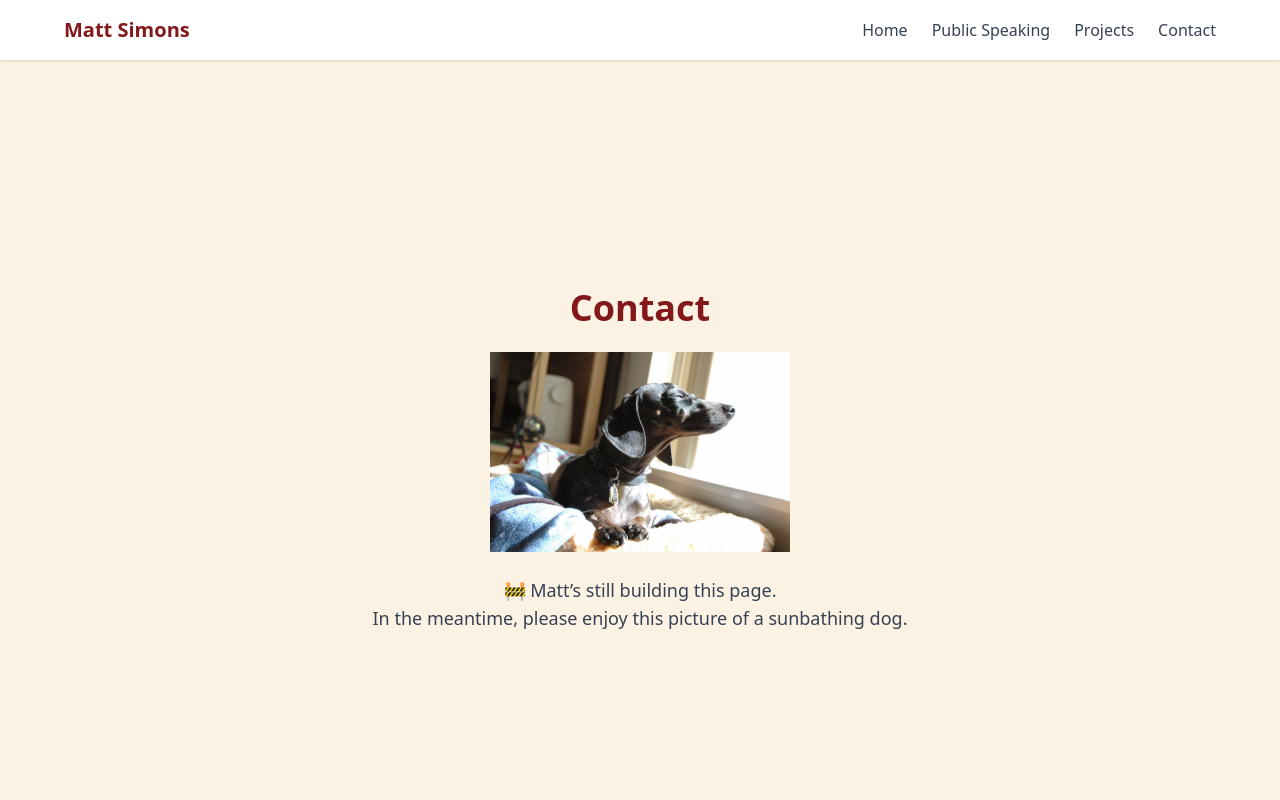
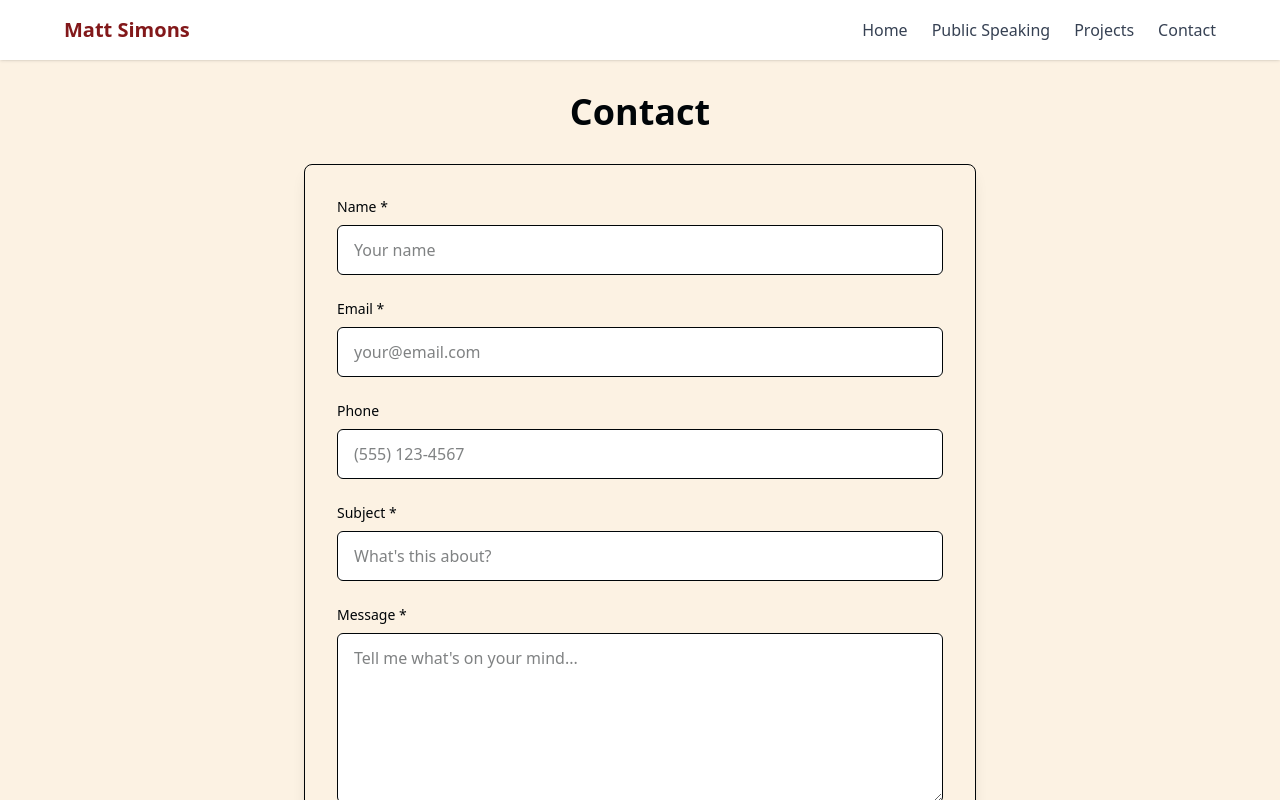
Before and after one commit to thatsimonsguy/career-site, a Next.js app: page /contact in a window 1280 px wide. Shown: the top 800 px of the page. Built offline with nearby package versions, Linux system fonts and the light colour scheme.

Commit message:
rough first draft of contact page

```diff
--- a/app/contact/page.tsx
+++ b/app/contact/page.tsx
@@ -1,26 +1,194 @@
 'use client';
 
+import { useState } from 'react';
 import Header from "@/app/components/Header";
 import Footer from "@/app/components/Footer";
-import Image from "next/image";
 
 export default function ContactPage() {
+    const [formData, setFormData] = useState({
+        name: '',
+        email: '',
+        phone: '',
+        subject: '',
+        body: ''
+    });
+    const [isSubmitting, setIsSubmitting] = useState(false);
+    const [submitStatus, setSubmitStatus] = useState<'idle' | 'success' | 'error'>('idle');
+    const [errorMessage, setErrorMessage] = useState('');
+
+    const handleChange = (e: React.ChangeEvent<HTMLInputElement | HTMLTextAreaElement>) => {
+        const { name, value } = e.target;
+        setFormData(prev => ({
+            ...prev,
+            [name]: value
+        }));
+    };
+
+    const handleSubmit = async (e: React.FormEvent) => {
+        e.preventDefault();
+
+        if (!formData.name.trim() || !formData.email.trim() || !formData.subject.trim() || !formData.body.trim()) {
+            setSubmitStatus('error');
+            setErrorMessage('Please fill in all required fields (name, email, subject, and message).');
+            return;
+        }
+
+        const emailRegex = /^[^\s@]+@[^\s@]+\.[^\s@]+$/;
+        if (!emailRegex.test(formData.email)) {
+            setSubmitStatus('error');
+            setErrorMessage('Please enter a valid email address.');
+            return;
+        }
+
+        setIsSubmitting(true);
+        setSubmitStatus('idle');
+        setErrorMessage('');
+
+        try {
+            const structuredBody = `Name: ${formData.name}
+Email: ${formData.email}${formData.phone.trim() ? `
+Phone: ${formData.phone}` : ''}
+
+Message:
+${formData.body}`;
+
+            const formDataObj = new FormData();
+            formDataObj.append('subject', formData.subject);
+            formDataObj.append('body', structuredBody);
+
+            const response = await fetch('https://matthewpsimons.com/contact', {
+                method: 'POST',
+                headers: {
+                    'Origin': 'https://matthewpsimons.com'
+                },
+                body: formDataObj
+            });
+
+            if (response.ok) {
+                setSubmitStatus('success');
+                setFormData({ subject: '', body: '' });
+            } else {
+                throw new Error(`Server responded with status: ${response.status}`);
+            }
+        } catch (error) {
+            setSubmitStatus('error');
+            setErrorMessage(error instanceof Error ? error.message : 'Failed to send message. Please try again.');
+        } finally {
+            setIsSubmitting(false);
+        }
+    };
+
     return (
         <>
             <Header />
-            <main className="min-h-screen flex flex-col items-center justify-center text-center p-8">
-                <h1 className="text-4xl font-bold text-red-900 mb-6">Contact</h1>
-                <Image
-                    src="/images/DSC_3058.JPG"
-                    alt="Under construction"
-                    width={300}
-                    height={300}
-                    className="mb-6"
-                />
-                <p className="text-gray-700 text-lg">
-                    🚧 Matt’s still building this page.
-                    <br></br>In the meantime, please enjoy this picture of a sunbathing dog.
-                </p>
+            <main className="min-h-screen flex flex-col items-center justify-center p-8">
+                <div className="w-full max-w-2xl">
+                    <h1 className="text-4xl font-bold text-power text-center mb-8">Contact</h1>
+
+                    <div className="bg-parchment rounded-lg shadow-lg p-8 border border-steel/20">
+                        <form onSubmit={handleSubmit} className="space-y-6">
+                            <div>
+                                <label htmlFor="name" className="block text-sm font-medium text-ink mb-2">
+                                    Name <span className="text-power">*</span>
+                                </label>
+                                <input
+                                    type="text"
+                                    id="name"
+                                    name="name"
+                                    value={formData.name}
+                                    onChange={handleChange}
+                                    className="w-full px-4 py-3 border border-steel/30 rounded-md focus:ring-2 focus:ring-power focus:border-power bg-white text-ink"
+                                    placeholder="Your name"
+                                    disabled={isSubmitting}
+                                />
+                            </div>
+
+                            <div>
+                                <label htmlFor="email" className="block text-sm font-medium text-ink mb-2">
+                                    Email <span className="text-power">*</span>
+                                </label>
+                                <input
+                                    type="email"
+                                    id="email"
+                                    name="email"
+                                    value={formData.email}
+                                    onChange={handleChange}
+                                    className="w-full px-4 py-3 border border-steel/30 rounded-md focus:ring-2 focus:ring-power focus:border-power bg-white text-ink"
+                                    placeholder="your@email.com"
+                                    disabled={isSubmitting}
+                                />
+                            </div>
+
+                            <div>
+                                <label htmlFor="phone" className="block text-sm font-medium text-ink mb-2">
+                                    Phone
+                                </label>
+                                <input
+                                    type="tel"
+                                    id="phone"
+                                    name="phone"
+                                    value={formData.phone}
+                                    onChange={handleChange}
+                                    className="w-full px-4 py-3 border border-steel/30 rounded-md focus:ring-2 focus:ring-power focus:border-power bg-white text-ink"
+                                    placeholder="(555) 123-4567"
+                                    disabled={isSubmitting}
+                                />
+                            </div>
+
+                            <div>
+                                <label htmlFor="subject" className="block text-sm font-medium text-ink mb-2">
+                                    Subject <span className="text-power">*</span>
+                                </label>
+                                <input
+                                    type="text"
+                                    id="subject"
+                                    name="subject"
+                                    value={formData.subject}
+                                    onChange={handleChange}
+                                    className="w-full px-4 py-3 border border-steel/30 rounded-md focus:ring-2 focus:ring-power focus:border-power bg-white text-ink"
+                                    placeholder="What's this about?"
+                                    disabled={isSubmitting}
+                                />
+                            </div>
+
+                            <div>
+                                <label htmlFor="body" className="block text-sm font-medium text-ink mb-2">
+                                    Message <span className="text-power">*</span>
+                                </label>
+                                <textarea
+                                    id="body"
+                                    name="body"
+                                    rows={6}
+                                    value={formData.body}
+                                    onChange={handleChange}
+                                    className="w-full px-4 py-3 border border-steel/30 rounded-md focus:ring-2 focus:ring-power focus:border-power bg-white text-ink resize-vertical"
+                                    placeholder="Tell me what's on your mind..."
+                                    disabled={isSubmitting}
+                                />
+                            </div>
+
+                            <button
+                                type="submit"
+                                disabled={isSubmitting}
+                                className="w-full bg-power text-parchment font-medium py-3 px-6 rounded-md hover:bg-power/90 focus:ring-2 focus:ring-power focus:ring-offset-2 disabled:opacity-50 disabled:cursor-not-allowed transition-colors"
+                            >
+                                {isSubmitting ? 'Sending...' : 'Send Message'}
+                            </button>
+                        </form>
+
+                        {submitStatus === 'success' && (
+                            <div className="mt-4 p-4 bg-green-100 border border-green-400 text-green-700 rounded-md">
+                                Thanks for reaching out! I&apos;ll get back to you soon.
+                            </div>
+                        )}
+
+                        {submitStatus === 'error' && (
+                            <div className="mt-4 p-4 bg-red-100 border border-red-400 text-red-700 rounded-md">
+                                {errorMessage}
+                            </div>
+                        )}
+                    </div>
+                </div>
             </main>
             <Footer />
         </>
```
